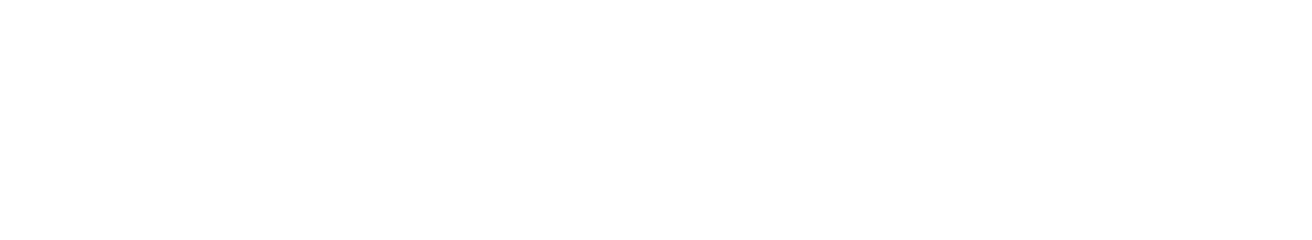
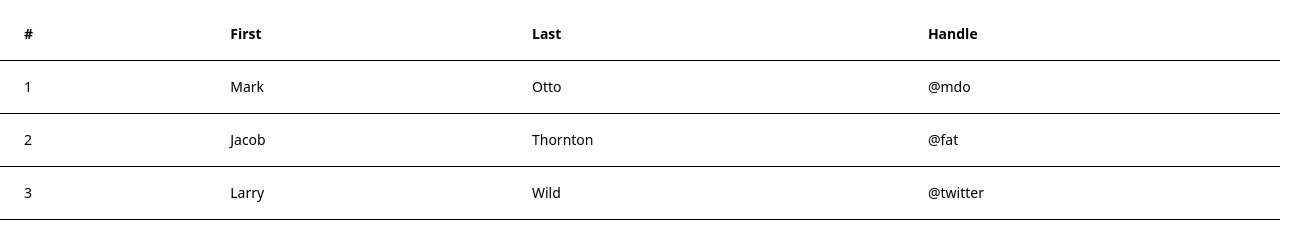
Before and after one commit to charlidev/practica1, a plain HTML site: page index.html in a window 1280 px wide. Shown: the whole page, 1312 px wide, since content can reach past the window. Drawn offline with nearby package versions, Linux system fonts and the light colour scheme.

Commit message:
agrega body y rama body

```diff
--- a/index.html
+++ b/index.html
@@ -9,6 +9,45 @@
 <body>
     <!-- Header -->
     <!-- Body -->
+     <div class="flex flex-col">
+    <div class="overflow-x-auto sm:-mx-6 lg:-mx-8">
+      <div class="inline-block min-w-full py-2 sm:px-6 lg:px-8">
+        <div class="overflow-hidden">
+          <table class="min-w-full text-left text-sm font-light text-black border-black">
+            <thead class="border-b border-black font-medium">
+              <tr>
+                <th scope="col" class="px-6 py-4">#</th>
+                <th scope="col" class="px-6 py-4">First</th>
+                <th scope="col" class="px-6 py-4">Last</th>
+                <th scope="col" class="px-6 py-4">Handle</th>
+              </tr>
+            </thead>
+            <tbody>
+              <tr class="border-b border-black">
+                <td class="whitespace-nowrap px-6 py-4 font-medium">1</td>
+                <td class="whitespace-nowrap px-6 py-4">Mark</td>
+                <td class="whitespace-nowrap px-6 py-4">Otto</td>
+                <td class="whitespace-nowrap px-6 py-4">@mdo</td>
+              </tr>
+              <tr class="border-b border-black">
+                <td class="whitespace-nowrap px-6 py-4 font-medium">2</td>
+                <td class="whitespace-nowrap px-6 py-4">Jacob</td>
+                <td class="whitespace-nowrap px-6 py-4">Thornton</td>
+                <td class="whitespace-nowrap px-6 py-4">@fat</td>
+              </tr>
+              <tr class="border-b border-black">
+                <td class="whitespace-nowrap px-6 py-4 font-medium">3</td>
+                <td class="whitespace-nowrap px-6 py-4">Larry</td>
+                <td class="whitespace-nowrap px-6 py-4">Wild</td>
+                <td class="whitespace-nowrap px-6 py-4">@twitter</td>
+              </tr>
+            </tbody>
+          </table>
+        </div>
+      </div>
+    </div>
+  </div>
+
     <!-- Footer -->
 </body>
 </html>
```
